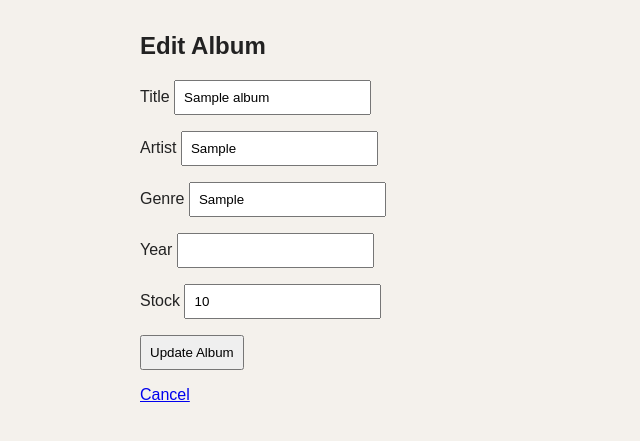
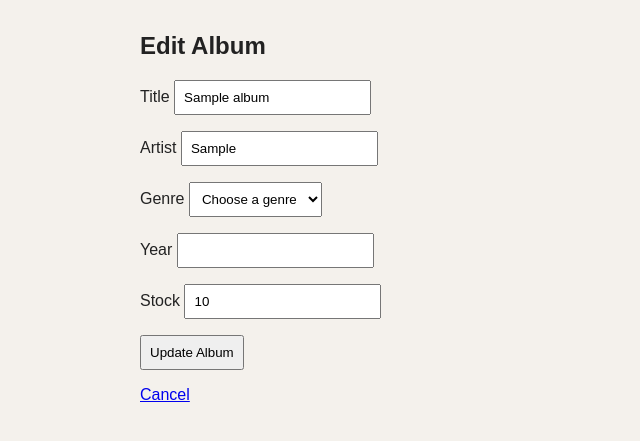
Before and after one commit to Jenea-G/AdvancedWebProgramming, a Flask app: page /albums/1/edit in a window 1280 px wide. Shown: the part 130-571 px from the top of the page, without its empty margins (0-640 px from the left). Run offline with Flask 3, Linux system fonts and the light colour scheme; tables that the repository leaves empty hold one stand-in row (values such as "Sample post").

Commit message:
change genre input to select in edit_album

```diff
--- a/class21/exam2/templates/edit_album.html
+++ b/class21/exam2/templates/edit_album.html
@@ -22,7 +22,15 @@ content %}
     <p>
         <label for="genre">Genre</label>
 
-        <input id="genre" name="genre" type="text" value="{{ album.genre }}" required />
+        <select id="genre" name="genre" required>
+            <option value="">Choose a genre</option>
+            <option value="Electronic" {% if album.genre=="Electronic" %} selected {% endif %}>Electronic</option>
+            <option value="Rock" {% if album.genre=="Rock" %} selected {% endif %}>Rock</option>
+            <option value="Hip-Hop" {% if album.genre=="Hip-Hop" %} selected {% endif %}>Hip-Hop</option>
+            <option value="Experimental" {% if album.genre=="Experimental" %} selected {% endif %}>Experimental</option>
+        </select>
+
+        <!-- <input id="genre" name="genre" type="text" value="{{ album.genre }}" required /> -->
     </p>
 
     <p>
```
